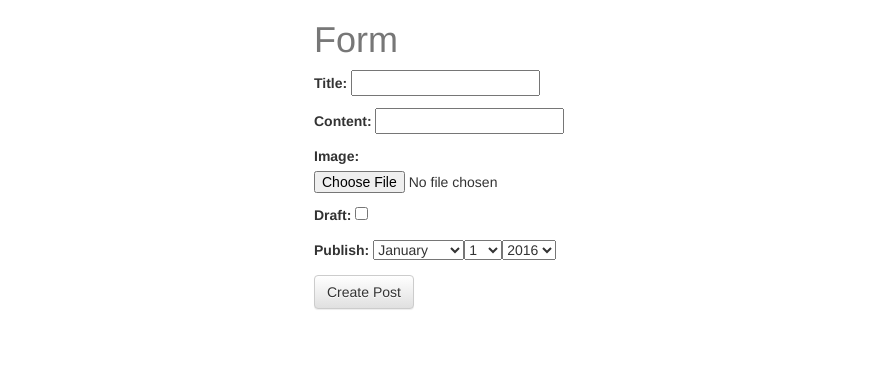
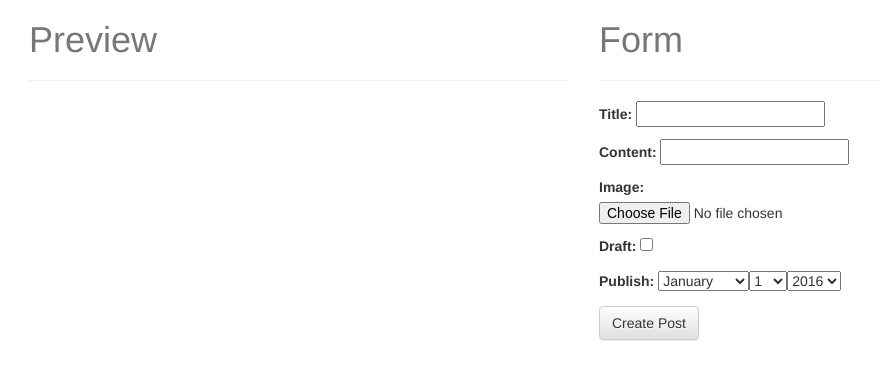
Before and after one commit to codingforentrepreneurs/Advancing-the-Blog, a Django app: template src/templates/post_form.html in a window 1280 px wide. Shown: the top 380 px of the page, without its empty margins (56-936 px from the left). Run offline with Django 3.2, Linux system fonts and the light colour scheme; the template is opened without the code that fills it: values that come from a table or form of the project are taken from there, others are empty; some libraries are stand-ins or nearby versions.

Commit message:
8 - Dynamic Preview of Form Data

```diff
--- a/src/posts/forms.py
+++ b/src/posts/forms.py
@@ -6,7 +6,7 @@ from .models import Post
 
 
 class PostForm(forms.ModelForm):
-    content = forms.CharField(widget=PagedownWidget)
+    content = forms.CharField(widget=PagedownWidget(show_preview=False))
     publish = forms.DateField(widget=forms.SelectDateWidget)
     class Meta:
         model = Post
--- a/src/templates/base.html
+++ b/src/templates/base.html
@@ -55,6 +55,42 @@ $(document).ready(function(){
             $(this).addClass("img-responsive");
     })
 
+
+
+    var contentInput = $("#id_content");
+
+    function setContent(value){
+        var markedContent = marked(value)
+        $("#preview-content").html(markedContent)
+        $("#preview-content img").each(function(){
+            $(this).addClass("img-responsive")
+        })
+    }
+    setContent(contentInput.val())
+
+    contentInput.keyup(function(){
+        var newContent = $(this).val()
+        setContent(newContent)
+    })
+
+    var titleInput = $("#id_title");
+
+
+
+    function setTitle(value) {
+        $("#preview-title").text(value)
+    }
+    setTitle(titleInput.val())
+
+    titleInput.keyup(function(){
+        var newContent = $(this).val()
+        setTitle(newContent)
+    })
+
+
+    // preview-title
+    // preview-content
+
 })
 
 </script>
--- a/src/templates/post_form.html
+++ b/src/templates/post_form.html
@@ -9,8 +9,17 @@
 
 
 {% block content %}
-<div class='col-sm-6 col-sm-offset-3'>
+<div class='col-sm-6'>
+<h1>Preview</h1>
+<hr/>
+<div class='content-preview'>
+    <h3 id='preview-title'></h3>
+    <p id='preview-content'></p>
+</div>
+</div>
+<div class='col-sm-6'>
 <h1>Form</h1>
+<hr/>
 
 <form method='POST' action='' enctype='multipart/form-data'>{% csrf_token %}
 {{ form.as_p }}
```
Also changed, not shown: src/db.sqlite3.
